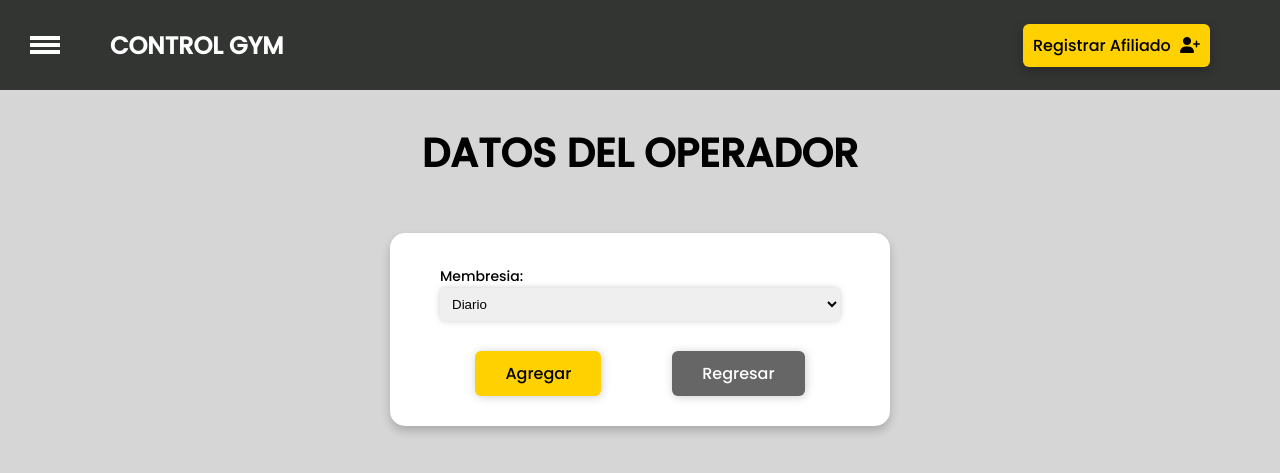
After one commit to Horux69/proyecto_gym, a Flask app: page /afiliados/actualizarMembresias/0202020202 in a window 1280 px wide. The commit adds this page. Shown: the top 473 px of the page. Run offline with Flask 3, Linux system fonts and the light colour scheme; the visitor is signed in with stand-in values (Sample User, id 1); data comes from the database, SQL or seed files in the repository; some libraries are stand-ins or nearby versions.

Commit message:
actualizar membresias

```diff
--- a/models/Afiliados.py
+++ b/models/Afiliados.py
@@ -7,7 +7,7 @@ class Afiliados:
         self.cursor = self.conexion.cursor()
 
     def consultarAfiliados(self):
-        sql = "SELECT registro_usuarios.*, membresias.nombre AS nombre_membresia FROM registro_usuarios JOIN membresias ON registro_usuarios.id_membresia = membresias.id_membresia WHERE registro_usuarios.estado = 'activo';"
+        sql = "SELECT registro_usuarios.*, membresias.nombre AS nombre_membresia FROM registro_usuarios JOIN membresias ON registro_usuarios.id_membresia = membresias.id_membresia;"
         self.cursor.execute(sql)
         resultado = self.cursor.fetchall()
         self.conexion.commit()
@@ -43,7 +43,7 @@ class Afiliados:
         return resultado
 
     def desactivarUsuarios(self):
-        sql = "UPDATE registro_usuarios SET estado = 'inactivo' WHERE fecha_vencimiento <= DATE(NOW())"
+        sql = "UPDATE registro_usuarios SET estado = 'inactivo', id_membresia = '6' WHERE fecha_vencimiento <= DATE(NOW())"
         self.cursor.execute(sql)
         self.conexion.commit()
 
@@ -59,4 +59,16 @@ class Afiliados:
         self.cursor.execute(sql)
         self.conexion.commit()
 
+    def actualizarMembresias_y_fechaInico(self,nuevMen):
+
+        sql =f"UPDATE registro_usuarios SET fecha_vencimiento = date_add('{nuevMen[1]}',interval '{nuevMen[2]}' day), fecha_inicio = '{nuevMen[3]}', id_membresia = {nuevMen[3]}, estado = 'activo' WHERE cedula = '{nuevMen[0]}'"
+        self.cursor.execute(sql)
+        self.conexion.commit()
+
+    def actualizarMembresias(self,nuevMen):
+
+        sql =f"UPDATE registro_usuarios SET fecha_vencimiento = date_add(fecha_vencimiento,interval '{nuevMen[1]}' day), id_membresia = {nuevMen[2]}, estado = 'activo' WHERE cedula = '{nuevMen[0]}'"
+        self.cursor.execute(sql)
+        self.conexion.commit()
+
 LosAfiliados = Afiliados(mysql)
--- a/models/Membresias.py
+++ b/models/Membresias.py
@@ -41,4 +41,12 @@ class Membresias:
         self.cursor.execute(sql)
         self.conexion.commit()
 
+    def consultaDias(self, dia):
+        sql = f"SELECT tiempo_duracion from membresias WHERE id_membresia = {dia}"
+        self.cursor.execute(sql)
+        resultado = self.cursor.fetchone()
+        self.conexion.commit()
+
+        return resultado
+
 lasMembresias = Membresias(mysql)
--- a/routes/afiliados.py
+++ b/routes/afiliados.py
@@ -134,3 +134,32 @@ def agregarMedidas():
         return redirect('/afiliados')
     else:
         return redirect('/')
+
+@app.route('/afiliados/actualizarMembresias/<cedula>', methods = ['GET'])
+def actualizarMembresiasInicio(cedula):
+
+    membresias = lasMembresias.consultarMembresias()
+
+    resultado = LosAfiliados.infoAfiliados(cedula)
+
+    return render_template('/dashboard/actualizar_membresias.html', resulMem = membresias, afiliados = resultado)
+
+@app.route('/afiliados/actulizarMembresias', methods = ['POST'])
+def actualizarMembresias():
+    if session.get("logueado"):
+
+        cedula = request.form['cedula']
+        id_membresia = request.form['membresia']
+        fec_vencimiento = datetime.strptime(request.form['frevencimiento'], '%Y-%m-%d')
+        fec_inicio = request.form['freinicio']
+        fecha_actual = datetime.now()
+        resultado_dia = lasMembresias.consultaDias(id_membresia)
+
+        if fecha_actual > fec_vencimiento:
+
+            LosAfiliados.actualizarMembresias_y_fechaInico([cedula,fecha_actual,resultado_dia[0],id_membresia,fec_inicio])
+            return redirect('/afiliados')
+
+        else:
+            LosAfiliados.actualizarMembresias([cedula,resultado_dia[0],id_membresia])
+            return redirect('/afiliados')
--- a/static/js/main.js
+++ b/static/js/main.js
@@ -30,6 +30,21 @@ modalClose.addEventListener('click', (e)=>{
     modal.classList.remove('modal--show');
 });
 
+const openModal2 = document.querySelector('.boton_ope2');
+const modal2 = document.querySelector('.modal2');
+const modalClose2 = document.querySelector('.modal_close2');
+
+openModal2.addEventListener('click', (e)=>{
+    e.preventDefault();
+    modal2.classList.add('modal--show');
+});
+
+modalClose2.addEventListener('click', (e)=>{
+    e.preventDefault();
+    modal2.classList.remove('modal--show');
+});
+
+
 // Modal Registro de usuarios
 
 /* const openModalUser = document.querySelector('.boton_user');
--- /dev/null
+++ b/templates/dashboard/actualizar_membresias.html
@@ -0,0 +1,47 @@
+<!DOCTYPE html>
+<html lang="es">
+<head>
+    <meta charset="UTF-8">
+    <meta name="viewport" content="width=device-width, initial-scale=1.0">
+    <link rel="stylesheet" href="{{ url_for('static', filename='css/navbar.css') }}">
+    <link rel="stylesheet" href="{{ url_for('static', filename='css/infOperadores.css') }}">
+    <link rel="stylesheet" href="https://cdnjs.cloudflare.com/ajax/libs/font-awesome/6.1.0/css/all.min.css">
+    <title>Control Gym</title>
+</head>
+
+{% include 'dashboard/cabecera.html' %}
+
+<div class="titulo_operadores">
+    <h2>DATOS DEL OPERADOR</h2>
+</div>
+
+<div class="contenedorForm">
+    <form id="formulario" action="/afiliados/actulizarMembresias" method="POST">
+        <div class="content">
+
+            <input type="text" hidden class="inputText" value="{{afiliados[0][13]}}" id="freinicio" name="freinicio" readonly>
+
+            <input type="text" hidden class="inputText" value="{{afiliados[0][14]}}" id="frevencimiento" name="frevencimiento" readonly>
+
+            <input type="text" hidden value="{{afiliados[0][0]}}" class="inputText" id="cedula" name="cedula" pattern="[0-9]{6,15}" maxlength="15" minlength="6" placeholder="Cedula" required>
+
+            <label for="membresia" style="font-size: 14px;">Membresia:</label>
+                    <select class="inputText" name="membresia" id="membresia" required>
+                        {% for resul in resulMem %}
+                        <option value="{{ resul[0] }}">{{ resul[1] }}</option>
+                        {% endfor %}
+                    </select>
+
+        </div>
+        <br>
+            <div class="btn_accion">
+                <button type="submit" class="buttonSumit2">Agregar</button>
+
+                <a href="/afiliados" class="btn_desactivar">Regresar</a>
+            </div>
+
+    </form>
+
+</div>
+
+{% include 'dashboard/pie.html' %}
```
Also changed, not shown: static/css/operadores.css (+24 -0 lines), templates/dashboard/afiliados.html (+7 -1 lines), templates/dashboard/cabecera.html (+0 -80 lines).
